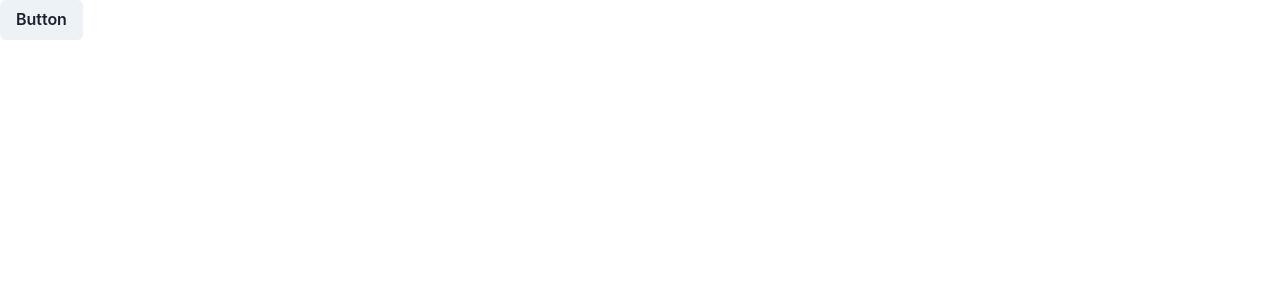
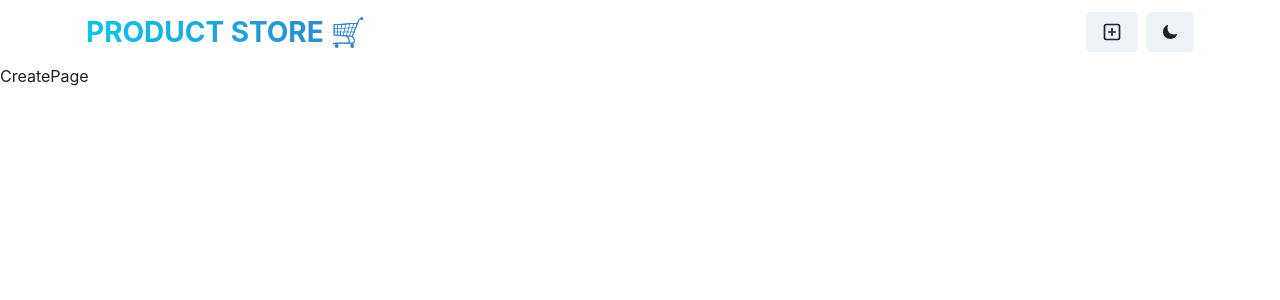
Before and after one commit to ammrshmbng/mern-crash-course, a React (Vite) app in the folder front-end/: page /create in a window 1280 px wide. Shown: the top 300 px of the page. Built offline with nearby package versions, Linux system fonts and the light colour scheme.

Commit message:
navbar component done

```diff
--- a/front-end/src/App.jsx
+++ b/front-end/src/App.jsx
@@ -1,12 +1,20 @@
-import { Button } from '@chakra-ui/react'
-import React from 'react'
+import { Box } from "@chakra-ui/react";
+import { Routes, Route } from "react-router-dom";
+import Navbar from "./components/Navbar";
+import HomePage from "./pages/HomePage";
+import CreatePage from "./pages/CreatePage";
 
 const App = () => {
   return (
-    <>
-      <Button>Button</Button>
-    </>
-  )
-}
+    <Box minH={"100vh"}>
+      <Navbar/>
+      <Routes>
+        <Route path="/" element={<HomePage/>} />
+        <Route path="/create" element={<CreatePage/>} />
 
-export default App
+      </Routes>
+    </Box>
+  );
+};
+
+export default App;
--- /dev/null
+++ b/front-end/src/components/Navbar.jsx
@@ -0,0 +1,47 @@
+import { Button, Container, Flex, HStack, Text, useColorMode } from "@chakra-ui/react";
+import { Link } from "react-router-dom";
+
+import { PlusSquareIcon } from "@chakra-ui/icons";
+import { IoMoon } from "react-icons/io5";
+import { LuSun } from "react-icons/lu";
+
+const Navbar = () => {
+	const { colorMode, toggleColorMode } = useColorMode();
+
+	return (
+		<Container maxW={"1140px"} px={4}>
+			<Flex
+				h={16}
+				alignItems={"center"}
+				justifyContent={"space-between"}
+				flexDir={{
+					base: "column",
+					sm: "row",
+				}}
+			>
+				<Text
+					fontSize={{ base: "22", sm: "28" }}
+					fontWeight={"bold"}
+					textTransform={"uppercase"}
+					textAlign={"center"}
+					bgGradient={"linear(to-r, cyan.400, blue.500)"}
+					bgClip={"text"}
+				>
+					<Link to={"/"}>Product Store 🛒</Link>
+				</Text>
+
+				<HStack spacing={2} alignItems={"center"}>
+					<Link to={"/create"}>
+						<Button>
+							<PlusSquareIcon fontSize={20} />
+						</Button>
+					</Link>
+					<Button onClick={toggleColorMode}>
+						{colorMode === "light" ? <IoMoon /> : <LuSun size='20' />}
+					</Button>
+				</HStack>
+			</Flex>
+		</Container>
+	);
+};
+export default Navbar;
--- /dev/null
+++ b/front-end/src/pages/CreatePage.jsx
@@ -0,0 +1,8 @@
+
+const CreatePage = () => {
+  return (
+    <div>CreatePage</div>
+  )
+}
+
+export default CreatePage
--- /dev/null
+++ b/front-end/src/pages/HomePage.jsx
@@ -0,0 +1,8 @@
+
+const HomePage = () => {
+  return (
+    <div>HomePage</div>
+  )
+}
+
+export default HomePage
```
